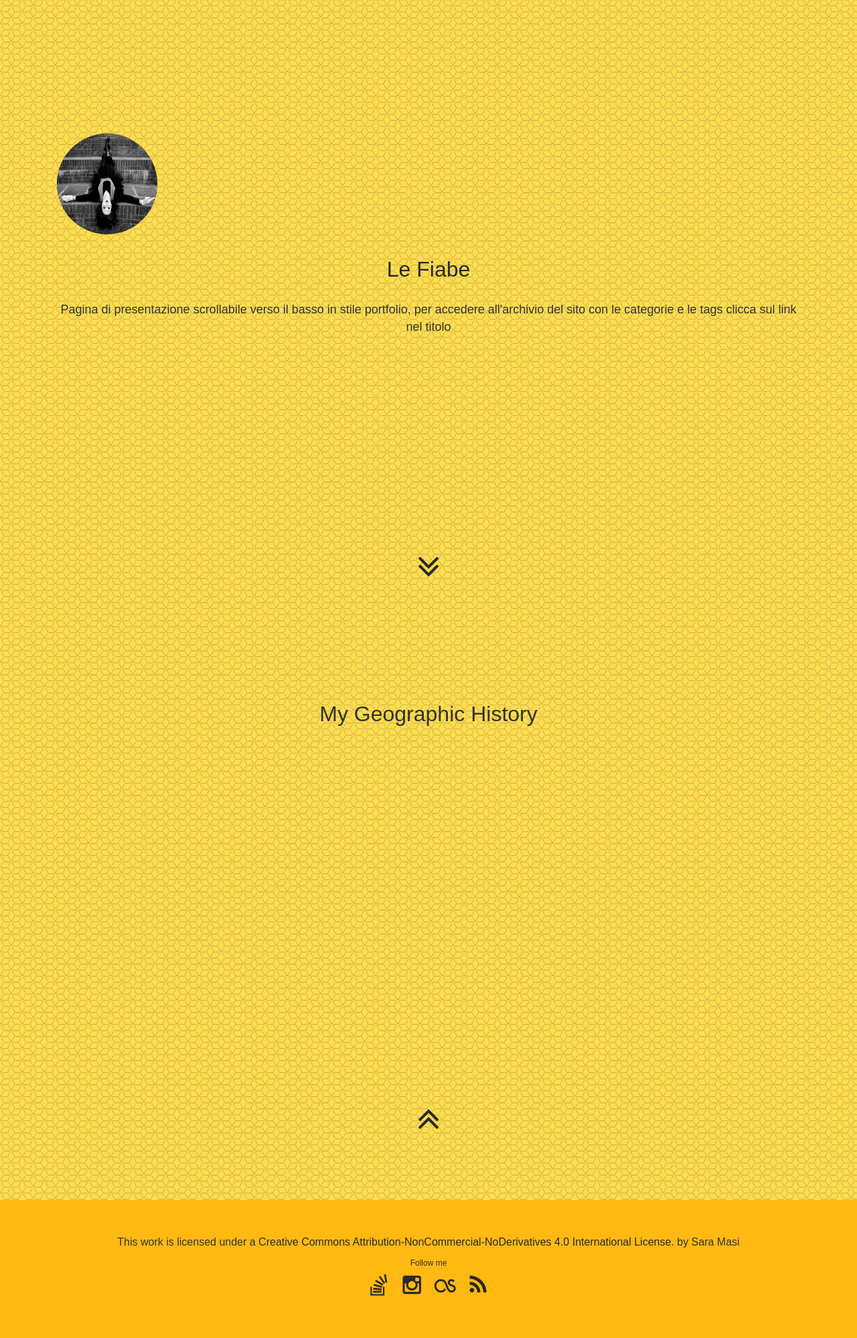
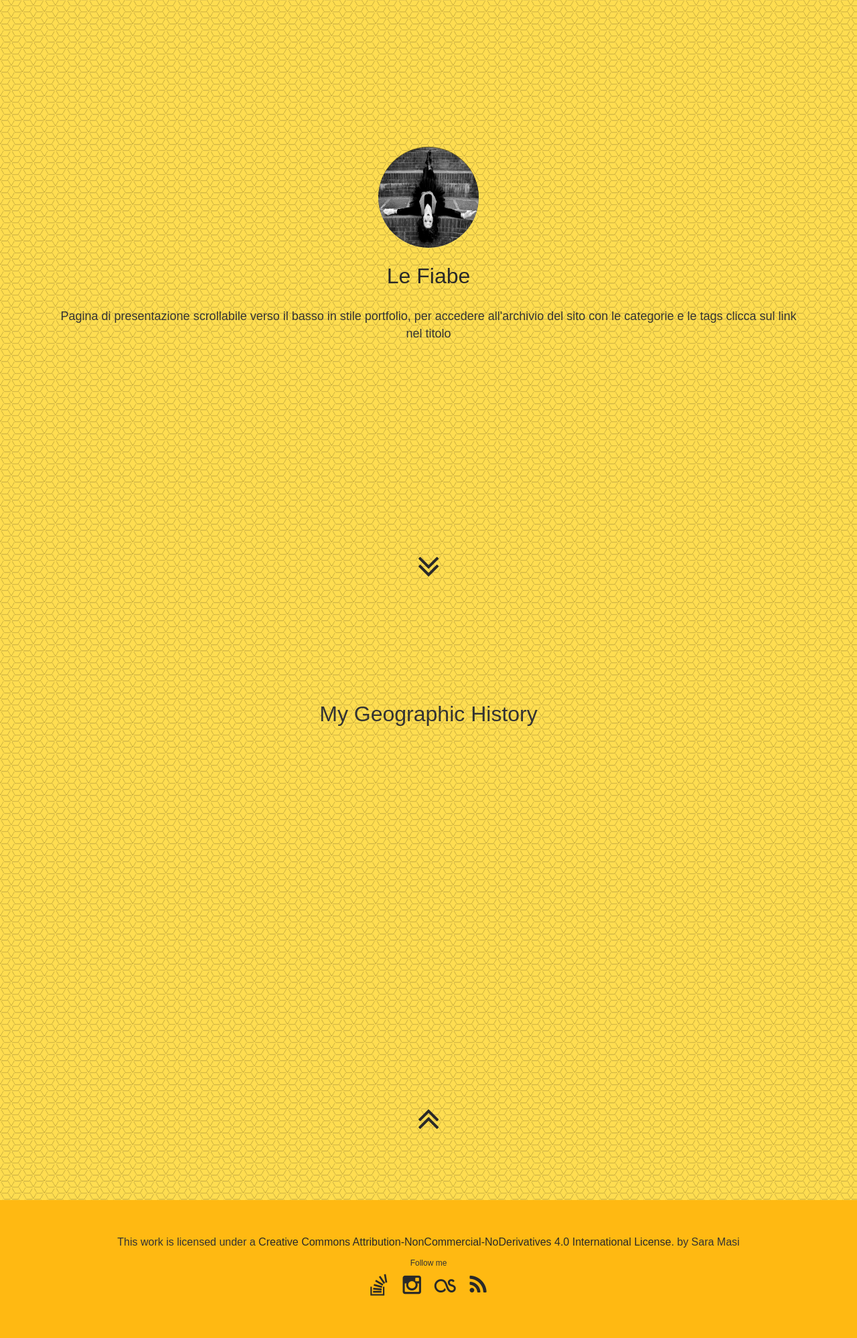
Before and after one commit to saramasi/saramasi.github.io, a Jekyll site: the page built from index.html, in a window 1280 px wide. Shown: the whole page at 67% size. Built offline with Jekyll 4.4.1, drawn with Linux system fonts in a browser that asks for light colours; some web fonts are replaced; a script that is not in the unit is left out.

Commit message:
gravatar

```diff
--- a/index.html
+++ b/index.html
@@ -8,8 +8,8 @@ make-smaller-titles: true
     <div class="col-md-12 main content-panel">
 
       <section id="profile">
+        <div class="gravatar">
         <img src="{{ site.title_image }}" class="img-circle about-image" height="150" width="150" alt="{{ site.title }}" />
-        <div class="gravatar">
         </div>
 
         <h1 class="header author-header" itemprop="headline"><a href="/post_list.html">{{ site.title }}</h1></a>
@@ -19,7 +19,7 @@ make-smaller-titles: true
         </div>
       </section>
         <div class="row align-items-end bottom-buttons">
-          <a href="#distory" data-scroll><i class="icon fa fa-angle-double-down fa-3x"></i></a>
+          <a href="#history" data-scroll><i class="icon fa fa-angle-double-down fa-3x"></i></a>
         </div>
 
       <!-- <section id="fiabe">
```
